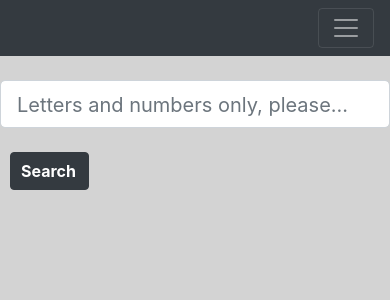
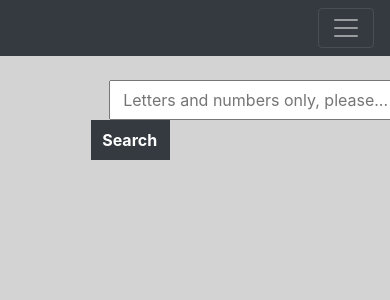
Before and after one commit to ethanmckee01/News_Site, a React (Create React App) app: page /#/Search in a window 390 px wide. Shown: the top 300 px of the page. Built offline with nearby package versions, Linux system fonts and the light colour scheme; no server answers; the HTML template or start-up script is replaced by a standard one.

Commit message:
Did some more styling

```diff
--- a/src/App.css
+++ b/src/App.css
@@ -106,3 +106,37 @@
   position: absolute;
   left: 10px;
 }
+
+.searchbox
+{
+  width: 500px;
+  height: 40px;
+  text-indent: 10px;
+
+}
+
+.searchform
+{
+  position: absolute;
+  left: 36%;
+}
+
+.searchbutton
+{
+  position: relative;
+  height: 40px;
+  margin-bottom: 2px;
+  margin-left: -28px;
+  border-radius: 0px;
+}
+
+@media (max-width:1025px)
+{
+  .searchbox{
+    width: 300px;
+  }
+
+  .searchform{
+    left: 28%;
+  }
+}
--- a/src/SearchInput.js
+++ b/src/SearchInput.js
@@ -35,16 +35,15 @@ validateForm = (e) => {
     return(
       <div>
         <br />
-        <form onSubmit={this.handleQuery}>
+        <form onSubmit={this.handleQuery} class="searchform">
           <input
-          class="form-control form-control-lg input-field"
+          class="searchbox"
           type="text"
           placeholder="Letters and numbers only, please..."
           onChange={this.handleChange}
           value={this.state.search}
           onKeyUp={this.validateForm}/>
-          <br />
-          <button className="btn btn-dark" type="submit">Search</button>
+          <button className="btn btn-dark searchbutton" type="submit">Search</button>
         </form><br />
         <div>
         <ArticleContainer data={this.state.searchedArticles} />
--- a/src/WeatherInput.js
+++ b/src/WeatherInput.js
@@ -27,13 +27,13 @@ handleZipChange = (e) => {
     return(
       <div>
         <br />
-        <form onSubmit={this.handleWeatherQuery}>
+        <form onSubmit={this.handleWeatherQuery} class="searchform">
           <input
-          className="form-control form-control-lg input-field"
+          class="searchbox"
           type="number"
           placeholder="Enter A Zip Code..."
-          onChange={this.handleZipChange} /><br />
-          <button className="btn btn-dark" type="submit">Get Weather</button>
+          onChange={this.handleZipChange} />
+          <button className="btn btn-dark searchbutton" type="submit">Get Weather</button>
         </form><br />
         <div>
         <WeatherContainer data={this.state.weatherArray} />
```
